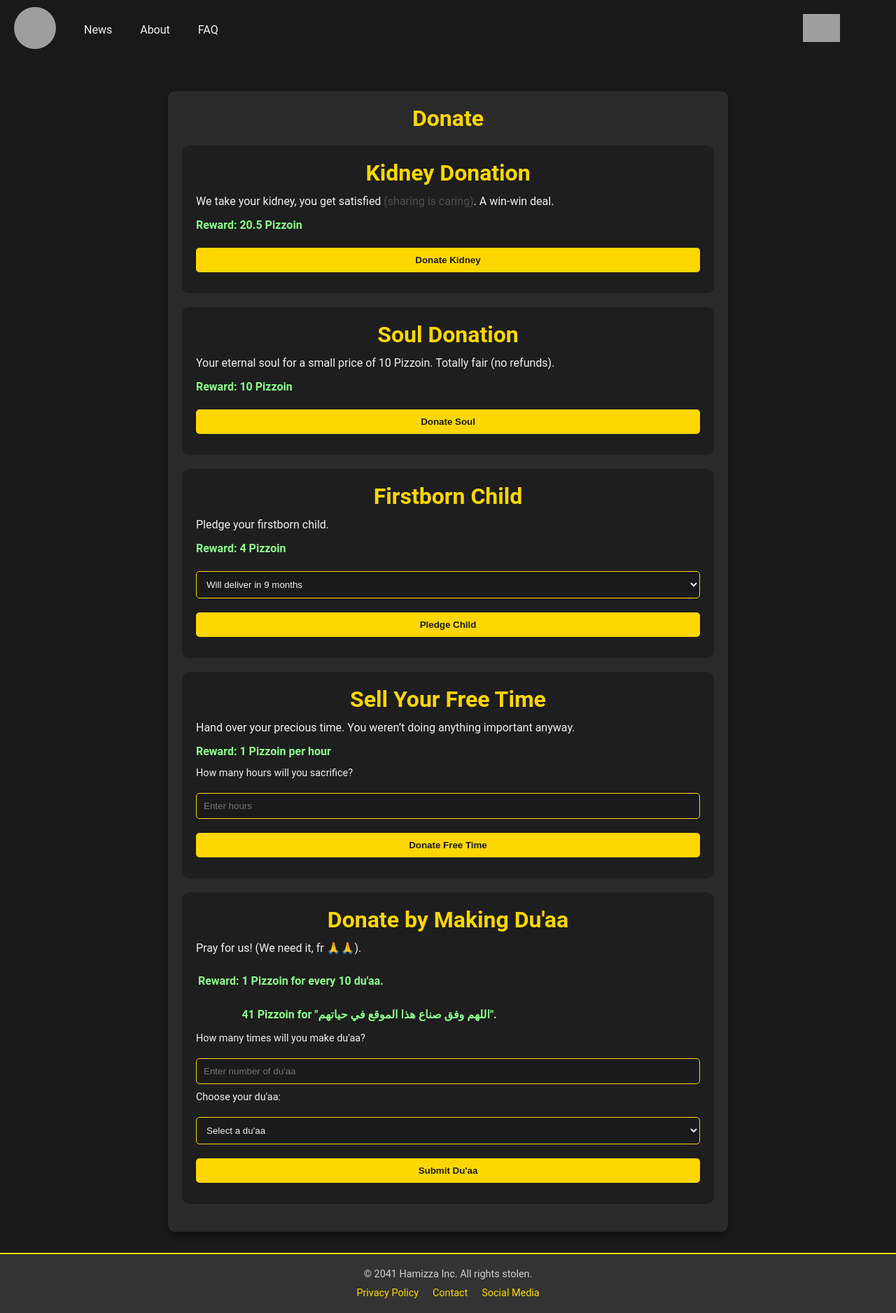
After one commit to WECLEYArtz/HamizzaAwards_wecleyfied, a PHP site: page /src/htmls/pages/donate.html in a window 1280 px wide. The commit adds this page. Shown: the whole page at 70% size. Run offline with PHP 8.4, Linux system fonts and the light colour scheme; grey boxes are pictures that could not be loaded.

Commit message:
donate.html //shit ain't working

```diff
--- a/src/css/jeshlat.css
+++ b/src/css/jeshlat.css
@@ -3,6 +3,7 @@ body {
   background-color: #1a1a1a;
   color: #f0f0f0;
   padding-top: 100px !important;
+  margin: 0;
 }
 
 h1,
--- /dev/null
+++ b/src/htmls/pages/donate.html
@@ -0,0 +1,187 @@
+<!DOCTYPE html>
+<html lang="en">
+<head>
+    <meta charset="UTF-8">
+    <meta name="viewport" content="width=device-width, initial-scale=1.0">
+    <title>Donate | Hamizza Awards</title>
+    <link rel="stylesheet" href="../../css/jeshlat.css">
+    <style>
+        .categories-container {
+            max-width: 800px;
+            margin: 30px auto;
+            background-color: #2a2a2a;
+            padding: 20px;
+            border-radius: 10px;
+            box-shadow: 0 6px 12px rgba(0, 0, 0, 0.4);
+        }
+
+        .categories-container h1,
+        .categories-container h2 {
+            text-align: center;
+            color: #ffd700;
+        }
+
+        .payment-section {
+            margin: 20px 0;
+            padding: 20px;
+            background-color: #1e1e1e;
+            border-radius: 10px;
+            transition: transform 0.2s, background-color 0.3s;
+        }
+
+        .payment-section:hover {
+            transform: scale(1.02);
+            background-color: #252525;
+        }
+
+        .payment-section h2 {
+            color: #ffd700;
+        }
+
+        .payment-section p {
+            margin: 10px 0;
+            line-height: 1.5;
+        }
+
+        .payment-section p.reward {
+            color: #8aff8a;
+            font-weight: bold;
+        }
+
+        .payment-section label {
+            display: block;
+            margin-bottom: 10px;
+            font-size: 0.9rem;
+        }
+
+        .payment-section input,
+        .payment-section select,
+        .payment-section button {
+            width: 100%;
+            padding: 10px;
+            margin: 10px 0;
+            border: none;
+            border-radius: 5px;
+        }
+
+        .payment-section input,
+        .payment-section select {
+            background-color: #1a1a1a;
+            color: #f0f0f0;
+            border: 1px solid #ffd700;
+        }
+
+        .payment-section button {
+            background-color: #ffd700;
+            color: #1a1a1a;
+            font-weight: bold;
+            cursor: pointer;
+            transition: background-color 0.3s, transform 0.2s;
+        }
+
+        .payment-section button:hover {
+            background-color: #e0c200;
+            transform: translateY(-2px);
+        }
+
+    </style>
+    <script>
+        window.onbeforeunload = function () {
+        window.location.href = "jew.html";
+        return null;
+        };
+
+    </script>
+</head>
+<body>
+    <nav>
+        <div class="left">
+            <a href="../../../index.html"><img src="../../docs/home.png" alt="Home"></a>
+            <ul>
+                <li><a href="news.html">News</a></li>
+                <li><a href="about.html">About</a></li>
+                <li><a href="faq.html">FAQ</a></li>
+            </ul>
+        </div>
+        <div class="right">
+            <img src="../../docs/home.png" alt="User Profile Picture">
+        </div>
+    </nav>
+
+    <main>
+        <div class="categories-container">
+            <h1>Donate</h1>
+            <div class="payment-section">
+                <h2>Kidney Donation</h2>
+                <p>We take your kidney, you get satisfied <span style="color: #4f4f4f;">(sharing is caring)</span>. A win-win deal.</p>
+                <p class="reward">Reward: 20.5 Pizzoin</p>
+                <button>Donate Kidney</button>
+            </div>
+
+            <div class="payment-section">
+                <h2>Soul Donation</h2>
+                <p>Your eternal soul for a small price of 10 Pizzoin. Totally fair (no refunds).</p>
+                <p class="reward">Reward: 10 Pizzoin</p>
+                <button>Donate Soul</button>
+            </div>
+
+            <div class="payment-section">
+                <h2>Firstborn Child</h2>
+                <p>Pledge your firstborn child.</p>
+                <p class="reward">Reward: 4 Pizzoin</p>
+                <select>
+                    <option>Will deliver in 9 months</option>
+                    <option>Already have one, where do I ship?</option>
+                    <option>I'm keeping my child, sorry (Greedy 😠 -40 Pizzoin)</option>
+                </select>
+                <button>Pledge Child</button>
+            </div>
+
+            <div class="payment-section">
+                <h2>Sell Your Free Time</h2>
+                <p>Hand over your precious time. You weren’t doing anything important anyway.</p>
+                <p class="reward">Reward: 1 Pizzoin per hour</p>
+                <form>
+                    <label for="free-time">How many hours will you sacrifice?</label>
+                    <input type="number" id="free-time" min="1" max="24" placeholder="Enter hours" required>
+                    <button type="submit">Donate Free Time</button>
+                </form>
+            </div>
+
+            <div class="payment-section">
+                <h2>Donate by Making Du'aa</h2>
+
+                <p>Pray for us! (We need it, fr 🙏🙏).</p>
+                <table>
+                    <tr>
+                        <td><p class="reward">Reward:</p></td><td><p class="reward">1 Pizzoin for every 10 du'aa.</p></td>
+                    </tr>
+                    <tr><td></td><td><p class="reward">41 Pizzoin for "اللهم وفق صناع هذا الموقع في حياتهم".</p></td></tr>
+                </table>
+                <form>
+                    <label for="duaa-count">How many times will you make du'aa?</label>
+                    <input type="number" id="duaa-count" min="1" placeholder="Enter number of du'aa" required>
+                    <label for="duaa-choice">Choose your du'aa:</label>
+                    <select id="duaa-choice" required>
+                        <option value="" disabled selected>Select a du'aa</option>
+                        <option>أستغفر الله</option>
+                        <option>الحمد لله</option>
+                        <option>سبحان الله وبحمده سبحان الله العظيم</option>
+                        <option>اللهم وفق صناع هذا الموقع في حياتهم</option>
+                    </select>
+                    <button type="submit">Submit Du'aa</button>
+                </form>
+            </div>
+        </div>
+    </main>
+
+    <footer style="position: relative;">
+        <p>&copy; 2041 Hamizza Inc. All rights stolen.</p>
+        <ul>
+            <li><a href="privacy.html">Privacy Policy</a></li>
+            <li><a href="contact.html">Contact</a></li>
+            <li><a href="#">Social Media</a></li>
+        </ul>
+    </footer>
+</body>
+</html>
```
Also changed, not shown: src/htmls/pages/helppage.html (added, +48 -0 lines), src/htmls/pages/jew.html (added, +82 -0 lines), 2 other files.
